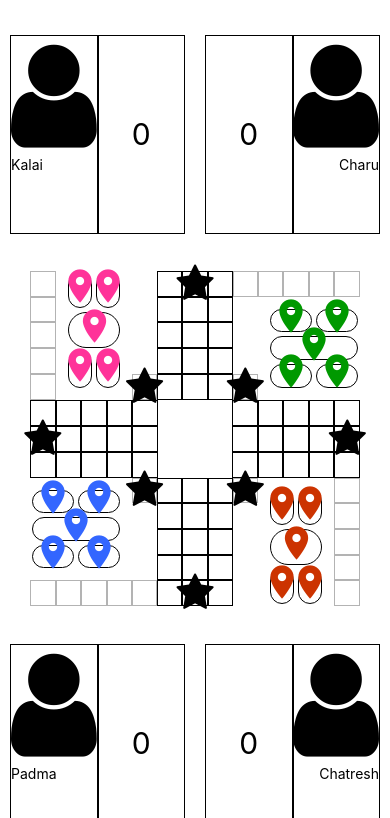
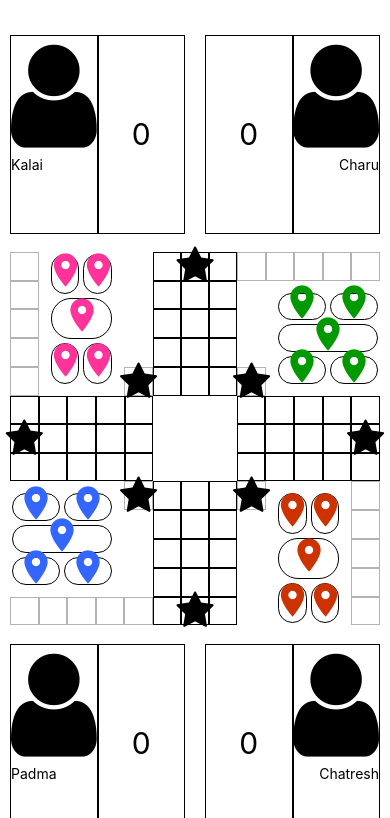
Before and after one commit to kalaikt/dhayam, a React Native app: screen / in a window 390 px wide. Shown: the top 818 px of the page. Built offline with nearby package versions, Linux system fonts and the light colour scheme.

Commit message:
ui design fix

```diff
--- a/src/views/DrawDhayam.tsx
+++ b/src/views/DrawDhayam.tsx
@@ -84,10 +84,9 @@ class DrawDhayam extends React.Component<props, states> {
 const userSize = (100 - (screen.width / screen.height) * 100) / 2;
 const styles = StyleSheet.create({
   container: {
-    width: screen.width < 1024 ? screen.width : 1024,
-    height: screen.width < 1024 ? screen.width : 1024,
-    paddingLeft: 5,
-    paddingRight: 5,
+    width: screen.width < 1024 ? screen.width -20 : 1024,
+    height: screen.width < 1024 ? screen.width -20 : 1024,
+    margin: 10,
     borderWidth: 0,
     alignItems: "center",
     justifyContent: "center",
--- a/src/views/frame/columns/Column.tsx
+++ b/src/views/frame/columns/Column.tsx
@@ -32,7 +32,7 @@ const Column = ({ position, type, actions }: any) => {
           <View style={styles.home}>
             <View
               ref={(ref) => onLayout(ref, "playerHome3")}
-              style={[styles.playerHome, {marginTop: 20}]}
+              style={[styles.playerHome, { marginTop: 20 }]}
             />
           </View>
           <View style={[styles.home, styles.row]}>
--- a/src/views/frame/columns/PlayerHome.tsx
+++ b/src/views/frame/columns/PlayerHome.tsx
@@ -128,7 +128,6 @@ const styles = StyleSheet.create({
     borderColor: "#f00",
     borderStyle: "solid",
     flex: 0.81,
-    paddingLeft: 25,
     display: "flex",
     flexDirection: "row",
   },
@@ -138,7 +137,6 @@ const styles = StyleSheet.create({
     borderStyle: "solid",
     flex: 0.81,
     flexDirection: "row",
-    paddingRight: 25,
     flexWrap: "wrap",
   },
   bottomLeft: {
@@ -149,7 +147,6 @@ const styles = StyleSheet.create({
     flexDirection: "row",
     alignItems: "flex-end",
     justifyContent: "flex-end",
-    paddingLeft: 25,
     flexWrap: "wrap",
   },
   topLeftHome: {
@@ -195,7 +192,6 @@ const styles = StyleSheet.create({
     borderColor: "#f00",
     borderStyle: "solid",
     flex: 0.81,
-    paddingRight: 25,
     display: "flex",
     flexDirection: "row",
   },
--- a/src/views/frame/rows/Row.tsx
+++ b/src/views/frame/rows/Row.tsx
@@ -29,20 +29,9 @@ const styles = StyleSheet.create({
     borderWidth: 0,
     borderColor: "#f00",
     borderStyle: "solid",
-    height: "33%",
+    height: "39%",
     flexDirection: "row",
     width: "100%",
     maxWidth: width > 1024 ? height * 0.55 : height,
-  },
-  rowMid: {
-    borderWidth: 0,
-    paddingLeft: 25,
-    paddingRight: 25,
-    borderColor: "#f00",
-    borderStyle: "solid",
-    height: "20%",
-    flexDirection: "row",
-    width: "100%",
-    maxWidth: width > 1024 ? height * 0.55 : height,
-  },
+  }
 });
--- a/src/views/frame/rows/RowMid.tsx
+++ b/src/views/frame/rows/RowMid.tsx
@@ -16,11 +16,9 @@ export const RowMid = () => {
 const styles = StyleSheet.create({
   rowMid: {
     borderWidth: 0,
-    paddingLeft: 25,
-    paddingRight: 25,
     borderColor: "#f00",
     borderStyle: "solid",
-    height: "20%",
+    height: "23%",
     flexDirection: "row",
     width: "100%",
     maxWidth: width > 1024 ? height * 0.55 : height,
```
